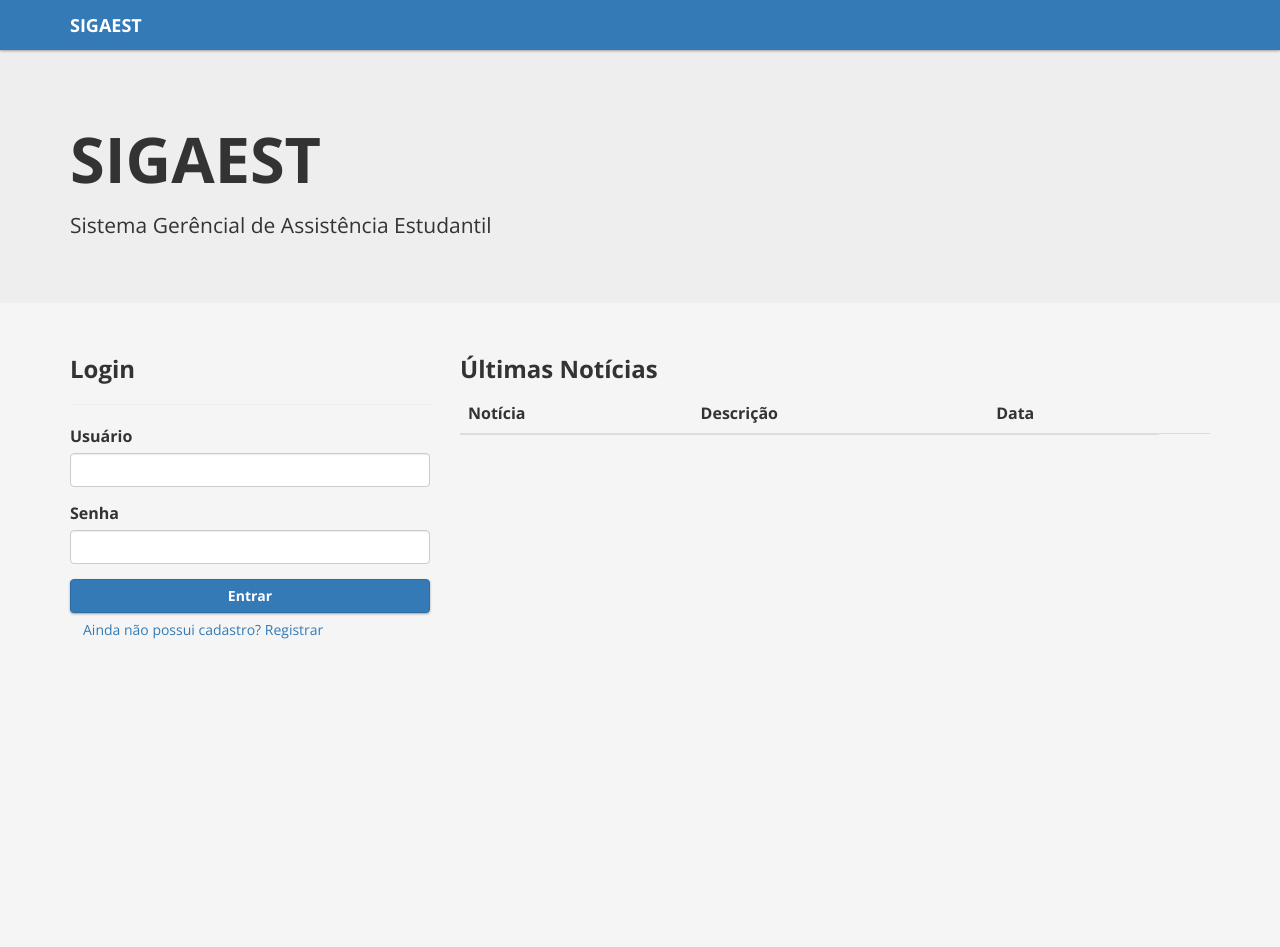
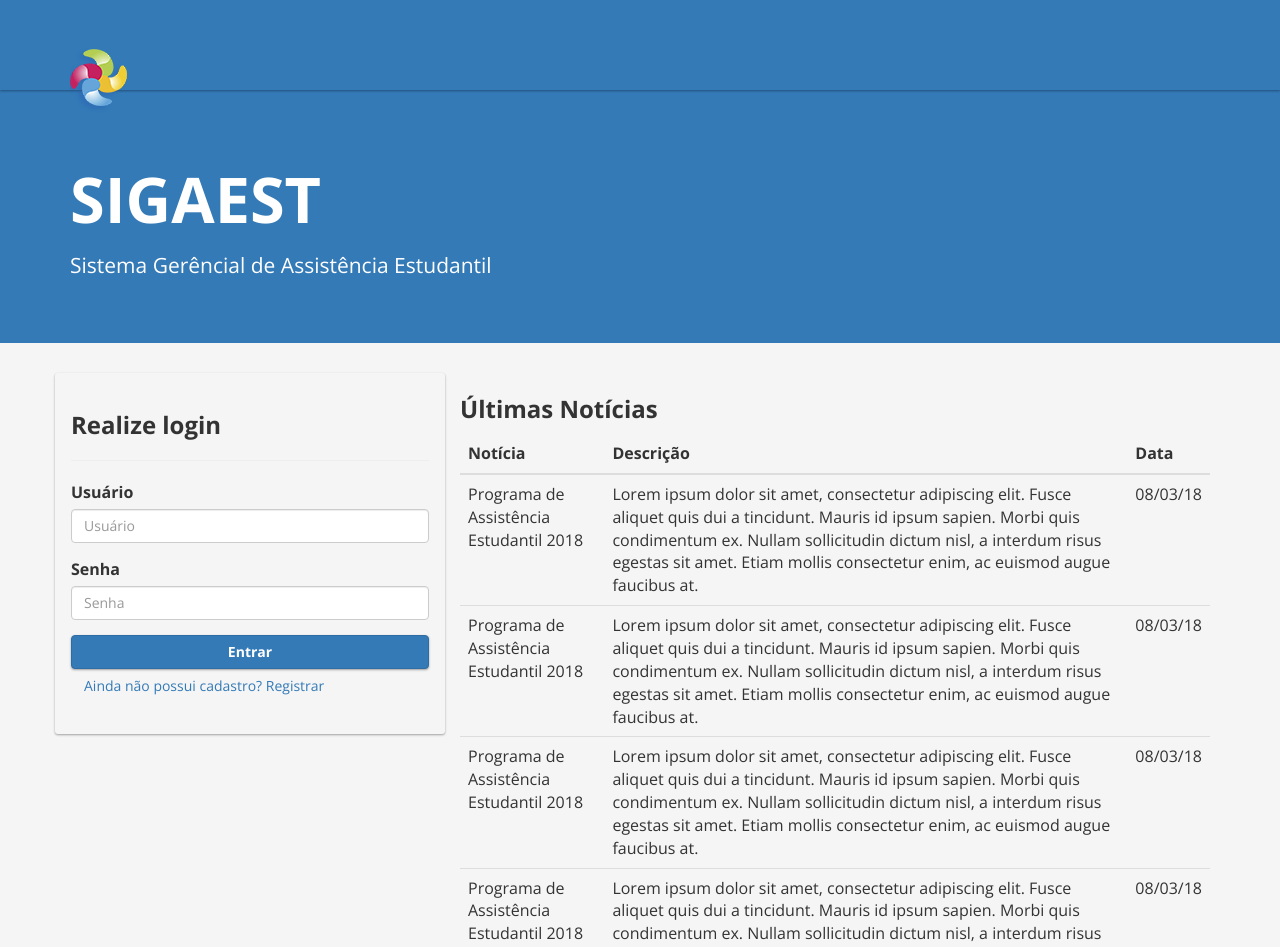
Before and after one commit to matheuseabra/SAEST-selection, a React app: page /login in a window 1280 px wide. Shown: the top 947 px of the page. Before the commit the page ends 800 px from the top, so only its background shows below. Built offline with nearby package versions, Linux system fonts and the light colour scheme.

Commit message:
login page table news

```diff
--- a/src/App/App.jsx
+++ b/src/App/App.jsx
@@ -9,6 +9,7 @@ import { PrivateRoute } from '../_components';
 import { HomePage } from '../HomePage';
 import { LoginPage } from '../LoginPage';
 import { RegisterPage } from '../RegisterPage';
+
 
 class App extends React.Component {
     constructor(props) {
--- a/src/LoginPage/LoginPage.jsx
+++ b/src/LoginPage/LoginPage.jsx
@@ -43,20 +43,20 @@ class LoginPage extends React.Component {
         const { username, password, submitted } = this.state;
         return (
             <div className="row">
-                    <div className="col-lg-4 col-md-4 col-sm-12">
-                        <h3>Login</h3>
+                    <div className="card col-lg-4 col-md-4 col-sm-12">
+                        <h3>Realize login</h3>
                         <hr/>
                         <form name="form" onSubmit={this.handleSubmit}>
                             <div className={'form-group' + (submitted && !username ? ' has-error' : '')}>
                                 <label htmlFor="username">Usuário</label>
-                                <input type="text" className="form-control" name="username" value={username} onChange={this.handleChange} />
+                                <input type="text" className="form-control" placeholder="Usuário" name="username" value={username} onChange={this.handleChange} />
                                 {submitted && !username &&
                                     <div className="help-block">Usuário é obrigatório</div>
                                 }
                             </div>
                             <div className={'form-group' + (submitted && !password ? ' has-error' : '')}>
                                 <label htmlFor="password">Senha</label>
-                                <input type="password" className="form-control" name="password" value={password} onChange={this.handleChange} />
+                                <input type="password" className="form-control" placeholder="Senha" name="password" value={password} onChange={this.handleChange} />
                                 {submitted && !password &&
                                     <div className="help-block">Senha é obrigatório</div>
                                 }
@@ -82,10 +82,29 @@ class LoginPage extends React.Component {
                         </thead>
                         <tbody>
                             <tr>
-                                <td></td>
-                                <td></td>
-                                <td></td>
-                                <td></td>
+                                <td>Programa de Assistência Estudantil 2018</td>
+                                <td>Lorem ipsum dolor sit amet, consectetur adipiscing elit. Fusce aliquet quis dui a tincidunt. Mauris id ipsum sapien. Morbi quis condimentum ex. Nullam sollicitudin dictum nisl, a interdum risus egestas sit amet. Etiam mollis consectetur enim, ac euismod augue faucibus at.</td>
+                                <td>08/03/18</td>
+                            </tr>
+                            <tr>
+                                <td>Programa de Assistência Estudantil 2018</td>
+                                <td>Lorem ipsum dolor sit amet, consectetur adipiscing elit. Fusce aliquet quis dui a tincidunt. Mauris id ipsum sapien. Morbi quis condimentum ex. Nullam sollicitudin dictum nisl, a interdum risus egestas sit amet. Etiam mollis consectetur enim, ac euismod augue faucibus at.</td>
+                                <td>08/03/18</td>
+                            </tr>
+                            <tr>
+                                <td>Programa de Assistência Estudantil 2018</td>
+                                <td>Lorem ipsum dolor sit amet, consectetur adipiscing elit. Fusce aliquet quis dui a tincidunt. Mauris id ipsum sapien. Morbi quis condimentum ex. Nullam sollicitudin dictum nisl, a interdum risus egestas sit amet. Etiam mollis consectetur enim, ac euismod augue faucibus at.</td>
+                                <td>08/03/18</td>
+                            </tr>
+                            <tr>
+                                <td>Programa de Assistência Estudantil 2018</td>
+                                <td>Lorem ipsum dolor sit amet, consectetur adipiscing elit. Fusce aliquet quis dui a tincidunt. Mauris id ipsum sapien. Morbi quis condimentum ex. Nullam sollicitudin dictum nisl, a interdum risus egestas sit amet. Etiam mollis consectetur enim, ac euismod augue faucibus at.</td>
+                                <td>08/03/18</td>
+                            </tr>
+                            <tr>
+                                <td>Programa de Assistência Estudantil 2018</td>
+                                <td>Lorem ipsum dolor sit amet, consectetur adipiscing elit. Fusce aliquet quis dui a tincidunt. Mauris id ipsum sapien. Morbi quis condimentum ex. Nullam sollicitudin dictum nisl, a interdum risus egestas sit amet. Etiam mollis consectetur enim, ac euismod augue faucibus at.</td>
+                                <td>08/03/18</td>
                             </tr>
                         </tbody>
                       </table>
--- a/src/index.html
+++ b/src/index.html
@@ -14,9 +14,9 @@
     <nav class="navbar navbar-inverse">
         <div class="container">
             <div class="navbar-header">
-                <a class="navbar-brand" href="#">
-                    SIGAEST
-                </a>
+                <div class="navbar-brand">
+                    <img class="" src="src/saest.png" alt="SAEST Logo">
+                </div>
             </div>
         </div>
     </nav>
--- a/src/styles/styles.css
+++ b/src/styles/styles.css
@@ -61,8 +61,7 @@
     /* Navbar Menu */
 
     .navbar {
-        position: relative;
-        min-height: 50px;
+        padding: 20px;
         border: none;
         margin: 0;
         border-radius: 0px;
@@ -80,6 +79,18 @@
         font-weight: var(--font-bold);
     }
 
+    .navbar-inverse .navbar-brand img {
+        margin: 0;
+        padding: 0;
+    }
+
+    /* Jumbotron */
+
+    .jumbotron {
+        background-color: var(--blue-dark);
+        color: var(--white);
+    }
+
     /* Botões */
 
     .btn-primary {
@@ -87,7 +98,22 @@
         box-shadow: 0 1px 3px rgba(0,0,0,0.12), 0 1px 2px rgba(0,0,0,0.24);
     }
 
+    .btn-link {}
+
     /* Cards */
+
+    .card {
+        background-color: var(-white);
+        padding: 1em;
+        border-radius: 3px;
+        border: none;
+        box-shadow: 0 1px 3px rgba(0,0,0,0.12), 0 1px 2px rgba(0,0,0,0.24);
+        transition: all 0.3s cubic-bezier(.25,.8,.25,1);
+    }
+
+    .card .card-title {
+
+    }
 
     /* Inputs */
 
```
Also changed, not shown: src/saest.png (renamed from src/App/saest.png).
